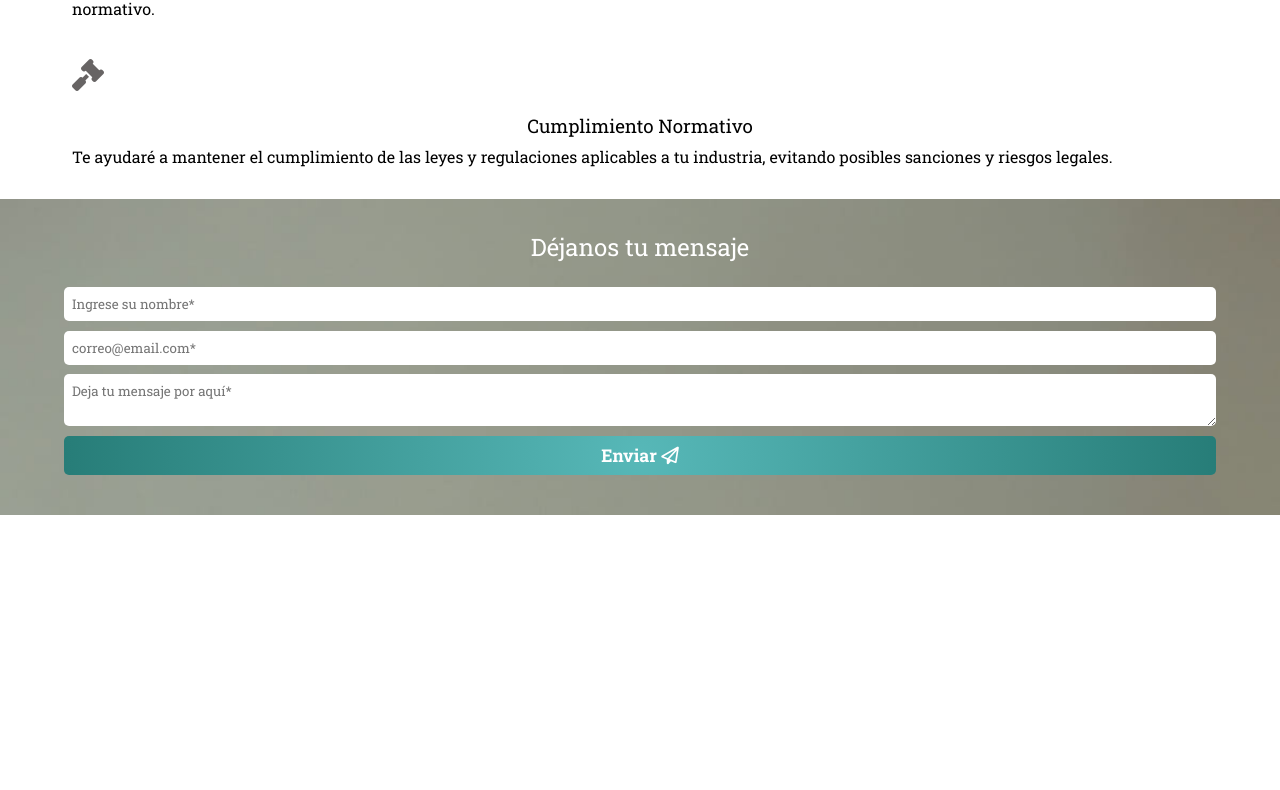
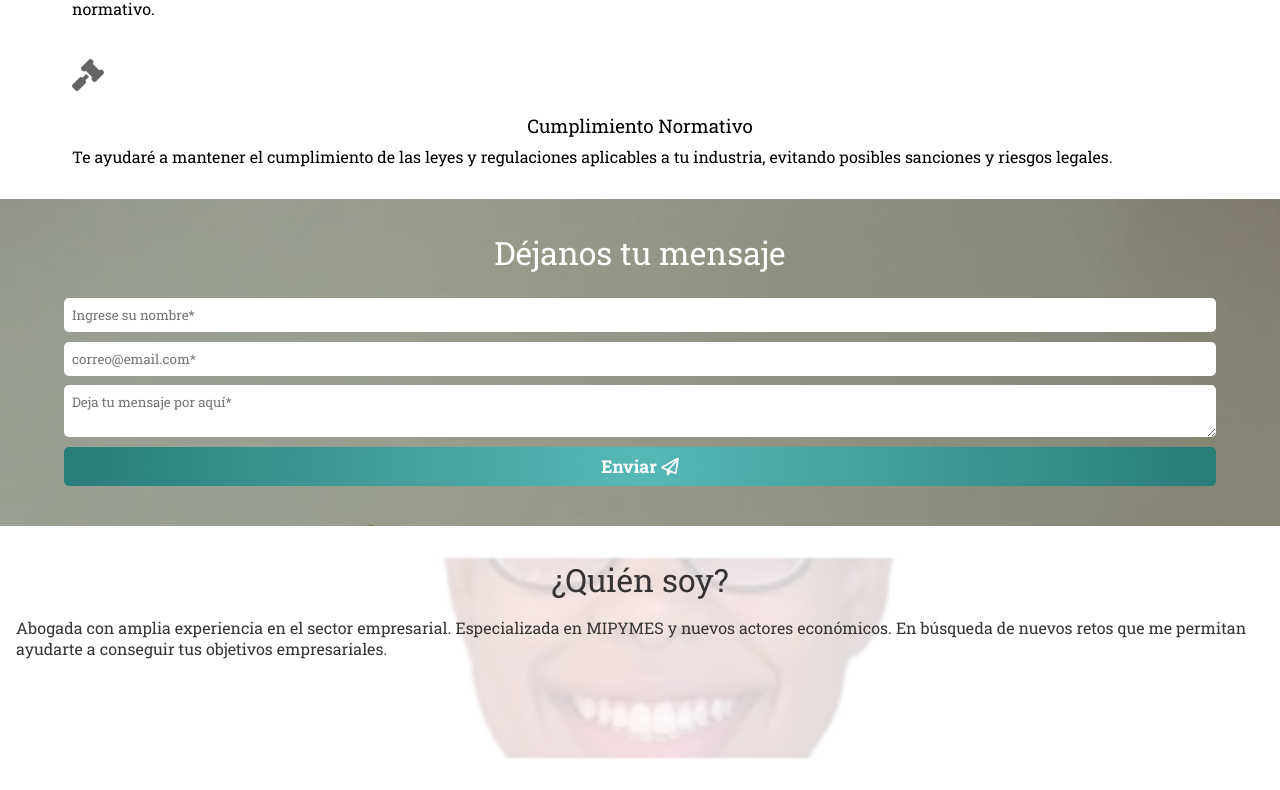
Before and after one commit to dttrujillo00/susana-de-oro, a React (Vite) app: page / in a window 1280 px wide. Shown: the part 1191-1981 px from the top of the page. Before the commit the page ends 1706 px from the top, so only its background shows below. Built offline with nearby package versions, Linux system fonts and the light colour scheme.

Commit message:
seccion whoami terminada parcialmente

```diff
--- a/src/components/FormContact/FormContact.css
+++ b/src/components/FormContact/FormContact.css
@@ -9,7 +9,7 @@
     text-align: center;
     margin-bottom: 1rem;
     color: white;
-    font-size: 1.5rem;
+    font-size: 2rem;
 }
 
 .form {
--- a/src/components/Servicios/Servicios.css
+++ b/src/components/Servicios/Servicios.css
@@ -22,13 +22,7 @@
 .fa-gavel,
 .fa-file-signature,
 .fa-scale-balanced {
-    height: 2rem;
-    line-height: 2rem;
-    background-color: rgb(103, 100, 100);
-    /* background: linear-gradient(to right, #ff8a00 0%, #dd4c4f 100%); */
-    background-clip: text;
-    -webkit-background-clip: text;
-    -webkit-text-fill-color: transparent;
-    margin-bottom: .5rem;
+    color: rgb(103, 100, 100);
+    margin-bottom: 1.2rem;
     display: ruby-text;
 }
--- /dev/null
+++ b/src/components/Whoami/Whoami.css
@@ -0,0 +1,45 @@
+.whoami {
+    position: relative;
+}
+
+.whoami .bg-image {
+    background-image: url('/public/ProfilePictureSusy.png');
+    filter: blur(5px);
+    -webkit-filter: blur(1px);
+    height: 200px;
+    background-position: center center;
+    background-size: cover;
+    background-repeat: no-repeat;
+    /* position: relative; */
+}
+
+.whoami .bg-image::after {
+    content: '';
+    position: absolute;
+    top: 0;
+    left: 0;
+    z-index: 2;
+    width: 100%;
+    height: 100%;
+    background-color: rgba(255, 255, 255, 0.8);
+}
+
+
+.whoami h2 {
+    font-size: 2rem;
+    margin-bottom: 1rem;
+    text-align: center;
+}
+
+.whoami .whoami-content {
+    content: '';
+    position: absolute;
+    top: 0;
+    left: 0;
+    padding: 0 1rem;
+    color: rgb(54, 52, 52);
+}
+
+.whoami .whoami-content p {
+    text-wrap:pretty;
+}
--- /dev/null
+++ b/src/components/Whoami/Whoami.tsx
@@ -0,0 +1,19 @@
+import './Whoami.css'
+
+export const Whoami = () => {
+  return (
+    <section className='whoami'>
+
+        <div className="bg-image"></div>
+
+        <div className="whoami-content">
+            <h2>¿Quién soy?</h2>
+
+            <p>
+                Abogada con amplia experiencia en el sector empresarial. Especializada en MIPYMES y nuevos actores económicos. En búsqueda de nuevos retos que me permitan ayudarte a conseguir tus objetivos empresariales.
+            </p>
+        </div>
+
+    </section>
+  )
+}
--- a/src/components/index.ts
+++ b/src/components/index.ts
@@ -3,3 +3,4 @@
 export * from './WhatsAppBubble/WhatsAppBubble'
 export * from './ContainerHomeContent/ContainerHomeContent'
 export * from './FormContact/FormContact'
+export * from './Whoami/Whoami'
--- a/src/index.css
+++ b/src/index.css
@@ -19,6 +19,10 @@
 body {
   position: relative;
   z-index: 1;
+}
+
+section {
+  margin-bottom: 2rem;
 }
 
 .nav {
--- a/src/pages/Home.tsx
+++ b/src/pages/Home.tsx
@@ -1,4 +1,4 @@
-import { Hero, Servicios, ContainerHomeContent, FormContact } from "../components"
+import { Hero, Servicios, ContainerHomeContent, FormContact, Whoami } from "../components"
 
 export const Home = () => {
 
@@ -8,6 +8,7 @@
       <ContainerHomeContent>
         <Servicios />
         <FormContact />
+        <Whoami />
       </ContainerHomeContent>
     </div>
   )
--- a/src/pages/Layout.tsx
+++ b/src/pages/Layout.tsx
@@ -24,7 +24,6 @@
   const onCloseMenu = (e: React.SyntheticEvent) => {
     e.preventDefault();
     setListNavClassName('list-nav');
-    console.log(document.querySelector(`.${e.target.id}`))
     document.querySelector(`.${e.target.id}`)?.scrollIntoView({ behavior: 'smooth' })
   }
 
@@ -58,7 +57,7 @@
             <Link onClick={ onCloseMenu } to='/' id="form-section">Contacto</Link>
           </li>
           <li>
-            <Link onClick={ onCloseMenu } to='/' id="quiensoy">¿Quién soy?</Link>
+            <Link onClick={ onCloseMenu } to='/' id="whoami">¿Quién soy?</Link>
           </li>
           <li>
             <Link onClick={ onCloseMenu } to='/' id="actualidad">Actualidad</Link>
```
